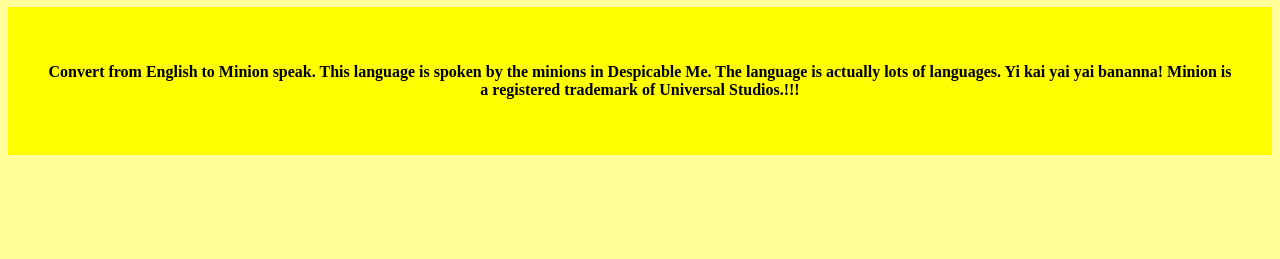
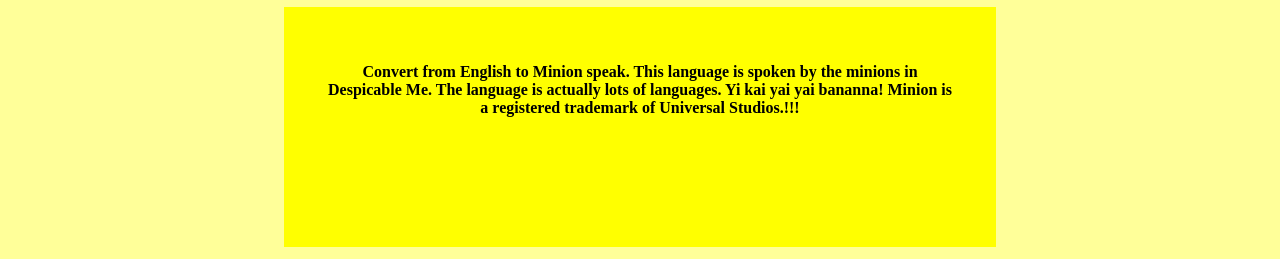
Before and after one commit to Raghav888/Banana-Speak, a plain HTML site: page index.html in a window 1280 px wide. Shown: the part 541-800 px from the top of the page. Drawn offline with Linux system fonts and the light colour scheme.

Commit message:
Update index.html

```diff
--- a/index.html
+++ b/index.html
@@ -60,6 +60,11 @@
             text-align: center;
             color: black;
             font-weight: 700;
+            width: 50%;
+            height: 20vh;
+            display: block;
+            margin-left: auto;
+            margin-right: auto;
         }
 
         #img_o {
```
